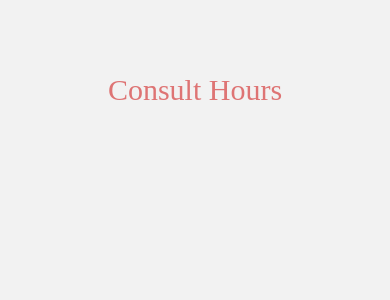
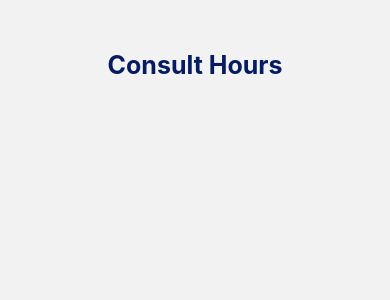
Before and after one commit to jsolano0112/App-react-native, a React Native app: screen /Consult in a window 390 px wide. Shown: the top 300 px of the page. Built offline with nearby package versions, Linux system fonts and the light colour scheme.

Commit message:
Add styles and HourContext

```diff
--- a/src/screens/ConsultScreen/ConsultScreen.js
+++ b/src/screens/ConsultScreen/ConsultScreen.js
@@ -20,12 +20,10 @@ const styles = StyleSheet.create({
     padding: 20,
   },
   title: {
-    fontFamily: 'Metric-Regular',
-    fontSize: 30,
-    lineHeight: 50,
-    paddingTop: 10,
-    marginTop: 35,
-    color: '#DE7474',
+    fontSize: 25,
+    fontWeight: 'bold',
+    color: '#051C60',
+    margin: 30,
   },
 });
 
```
Also changed, not shown: src/context/HourContext.js (added, +17 -0 lines).
